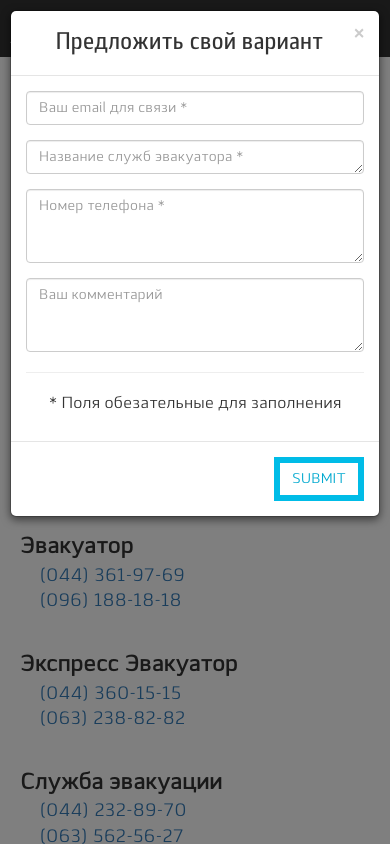
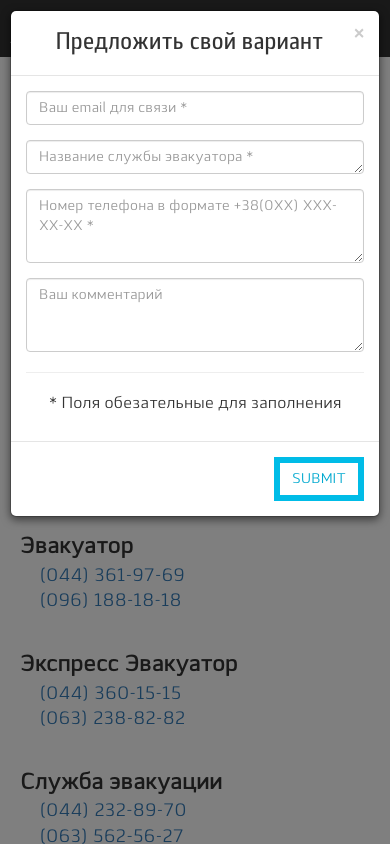
Before and after one commit to salesupcenterdev/and_qr, a PHP site: page /pages/evaq.php in a window 390 px wide, after a click on "ПРЕДЛОЖИТЬ ЕВАКУАТОР". Run offline with PHP 8.4, Linux system fonts and the light colour scheme.

Commit message:
changes modal window number phone

```diff
--- a/pages/evaq.php
+++ b/pages/evaq.php
@@ -247,12 +247,12 @@
 												</div>
 												<div class="form-group">
 													<div class="col-sm-12 col-md-12">
-														<textarea class="form-control" rows="1" name="taxiName" placeholder="Название служб эвакуатора *"></textarea>
+														<textarea class="form-control" rows="1" name="taxiName" placeholder="Название службы эвакуатора *"></textarea>
 													</div>
 												</div>
 												<div class="form-group">
 													<div class="col-sm-12 col-md-12">
-														<textarea class="form-control" rows="3" name="landline" placeholder="Номер телефона *"></textarea>
+														<textarea class="form-control" rows="3" name="landline" placeholder="Номер телефона в формате +38(0XX) XXX-XX-XX *"></textarea>
 													</div>
 												</div>
 
--- a/pages/taxi.php
+++ b/pages/taxi.php
@@ -268,7 +268,7 @@
 												</div>
 												<div class="form-group">
 													<div class="col-sm-12 col-md-12">
-														<textarea class="form-control" rows="3" name="landline" placeholder="Номер телефона *"></textarea>
+														<textarea class="form-control" rows="3" name="landline" placeholder="Номер телефона в формате +38(0XX) XXX-XX-XX *"></textarea>
 													</div>
 												</div>
 
```
